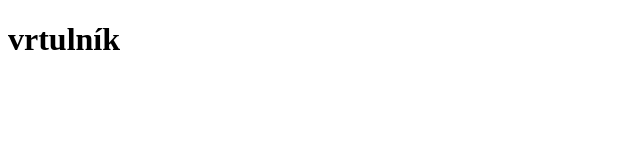
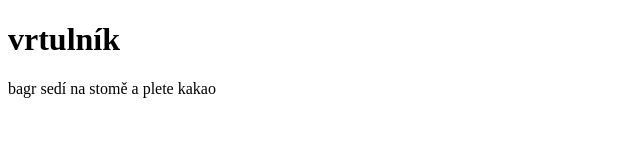
Before and after one commit to sefiert-r0b/test, a plain HTML site: page index.html in a window 1280 px wide. Shown: the whole page, without its empty margins (0-640 px from the left). Drawn offline with Linux system fonts and the light colour scheme.

Commit message:
my sceond commit

```diff
--- a/index.html
+++ b/index.html
@@ -7,6 +7,7 @@
 </head>
 <body>
     <h1>vrtulník</h1>
+    <p>bagr sedí na stomě a plete kakao</p>
 
 </body>
 </html>
```
